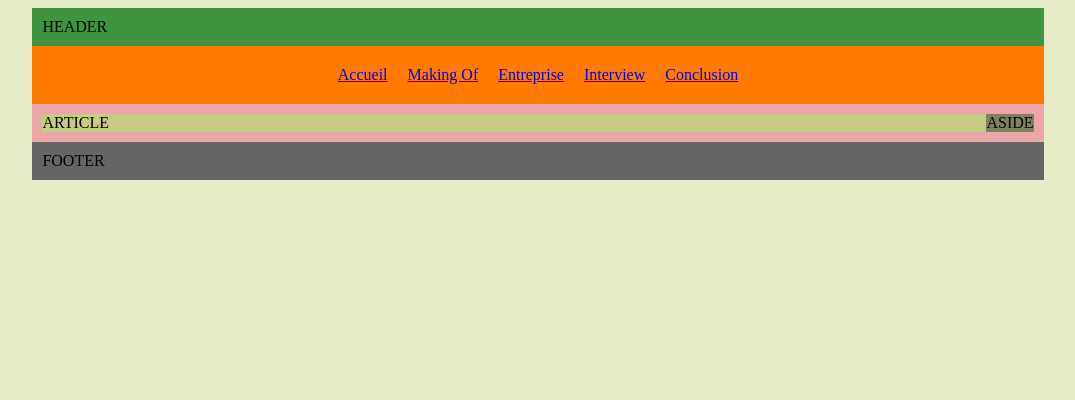
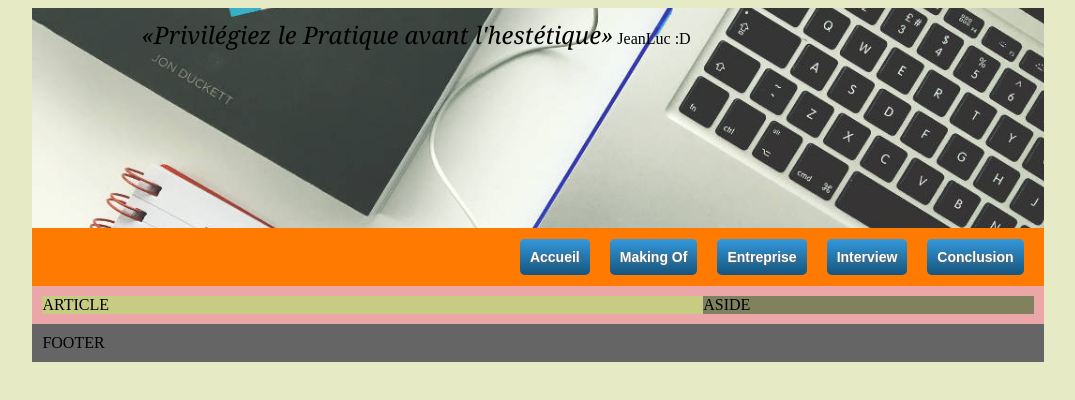
Before and after one commit to jldenbroeder/interview-webdev, a plain HTML site: page index.html in a window 1280 px wide. Shown: the whole page, without its empty margins (102-1177 px from the left). Drawn offline with Linux system fonts and the light colour scheme.

Commit message:
réglage du header image

```diff
--- a/index.html
+++ b/index.html
@@ -7,8 +7,7 @@
   <title>Accueil</title>
 </head>
 <div class="container">
-  <header>
-    HEADER
+  <header><q>Privilégiez le Pratique avant l'hestétique</q> JeanLuc :D
   </header>
   <nav>
     <ul>
@@ -21,7 +20,7 @@
   </nav>
   <main>
     <section>
-      <article class="">
+      <article>
 ARTICLE
       </article>
       <aside>
--- a/style.css
+++ b/style.css
@@ -1,5 +1,11 @@
 body{
 background-color: #e6ebc6;
+}
+q{
+  margin-left: 10%;
+  font-family: Georgia, "Times New Roman", serif;
+  font-style: italic;
+  font-size: 24px;
 }
 .container{
   display: grid;
@@ -15,12 +21,21 @@ background-color: #e6ebc6;
   background-color: #eba7a7;
 }
 .container header{
-  background-color: #3f953f;
+  min-height: 200px;
+  background-image: url("images/web-design.jpg");
+  background-repeat: no-repeat;
+  background-size: 100%;
+  -webkit-background-size:cover;
+  -moz-background-size:cover;
+  -o-background-size:cover;
+  background-size:cover;
+  background-position:center;
 }
 .container nav{
   background-color: rgb(255, 122, 0);
-  text-align: center;
+  text-align: right;
   font-size: 16px;
+  font-weight: 600;
 }
 .container ul{
   list-style-type: none;
@@ -28,7 +43,30 @@ background-color: #e6ebc6;
   padding: 0px;
 }
 ul li a{
-  text-decoration-style: none;
+  background: #3498db;
+  background-image: -webkit-linear-gradient(top, #3498db, #15557d);
+  background-image: -moz-linear-gradient(top, #3498db, #15557d);
+  background-image: -ms-linear-gradient(top, #3498db, #15557d);
+  background-image: -o-linear-gradient(top, #3498db, #15557d);
+  background-image: linear-gradient(to bottom, #3498db, #15557d);
+  -webkit-border-radius: 5;
+  -moz-border-radius: 5;
+  border-radius: 5px;
+  text-shadow: 1px 1px 3px #666666;
+  font-family: Arial;
+  color: #ffffff;
+  font-size: 14px;
+  padding: 10px 10px 10px 10px;
+  text-decoration: none;
+}
+ul li a:hover {
+  background: #0d3c59;
+  background-image: -webkit-linear-gradient(top, #0d3c59, #6aadd9);
+  background-image: -moz-linear-gradient(top, #0d3c59, #6aadd9);
+  background-image: -ms-linear-gradient(top, #0d3c59, #6aadd9);
+  background-image: -o-linear-gradient(top, #0d3c59, #6aadd9);
+  background-image: linear-gradient(to bottom, #0d3c59, #6aadd9);
+  text-decoration: none;
 }
 .container footer{
   background-color: #656565;
@@ -53,15 +91,15 @@ ul li a{
   .container section{
     display: grid;
     grid-template-rows: 1fr;
-    grid-template-columns: 3fr 1fr;
+    grid-template-columns: 2fr 1fr;
   }
-  .container article{
-    grid-column: 1 / span 3;
+  .container section .article{
+    grid-column: 1 / span 2;
     grid-row: 1 / span 1;
     text-align: left;
   }
-  .container aside{
-    grid-column: 4 / span 1;
+  .container section .aside{
+    grid-column: 2 / span 1;
     grid-row: 1 / span 1;
     text-align: right;
   }
```
Also changed, not shown: images/web-design.jpg (added), 2 other files.
